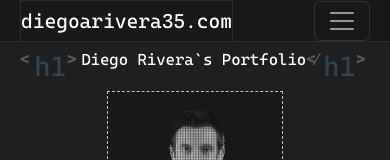
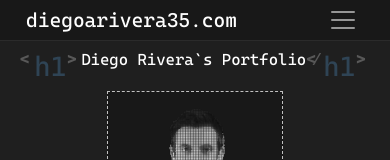
Before and after one commit to diegoarivera35/PortfolioFrontEnd, a React (Vite) app: page / in a window 390 px wide. Shown: the top 160 px of the page. Built offline with nearby package versions, Linux system fonts and the light colour scheme; no server answers.

Commit message:
fixxing css styles 3

```diff
--- a/src/styles/App.css
+++ b/src/styles/App.css
@@ -260,6 +260,10 @@ nav ul li {
   border-top: 1px solid #2B2B2B;
   border-bottom: 1px solid #2B2B2B;
   margin-bottom: -1px;
+  margin-right: 0;
+  padding-right: 1.5rem;
+  padding-left: 1rem;
+  margin-left: -20px;
 }
 
 nav ul li a{
@@ -999,6 +1003,34 @@ footer .copyright p{
 }
 
 
+@media screen and (max-width: 991px) {
+
+  .navbar-brand {
+    margin-bottom: 0;
+    margin-right: 0;
+    padding-right: 1.5rem;
+    padding-left: 1rem;
+    margin-left: -10px;
+    border: 0;
+}
+
+.navbar-toggler {
+  border: none;
+}
+
+nav ul li {
+  list-style: none;
+  border-left: 0;
+  border-right: 0;
+  border-top: 1px solid #2B2B2B;
+  border-bottom: 0;
+  margin-bottom: -1px;
+}
+
+
+}
+
+
 .qrcode {
   display: flex;
   align-items: center;
```
